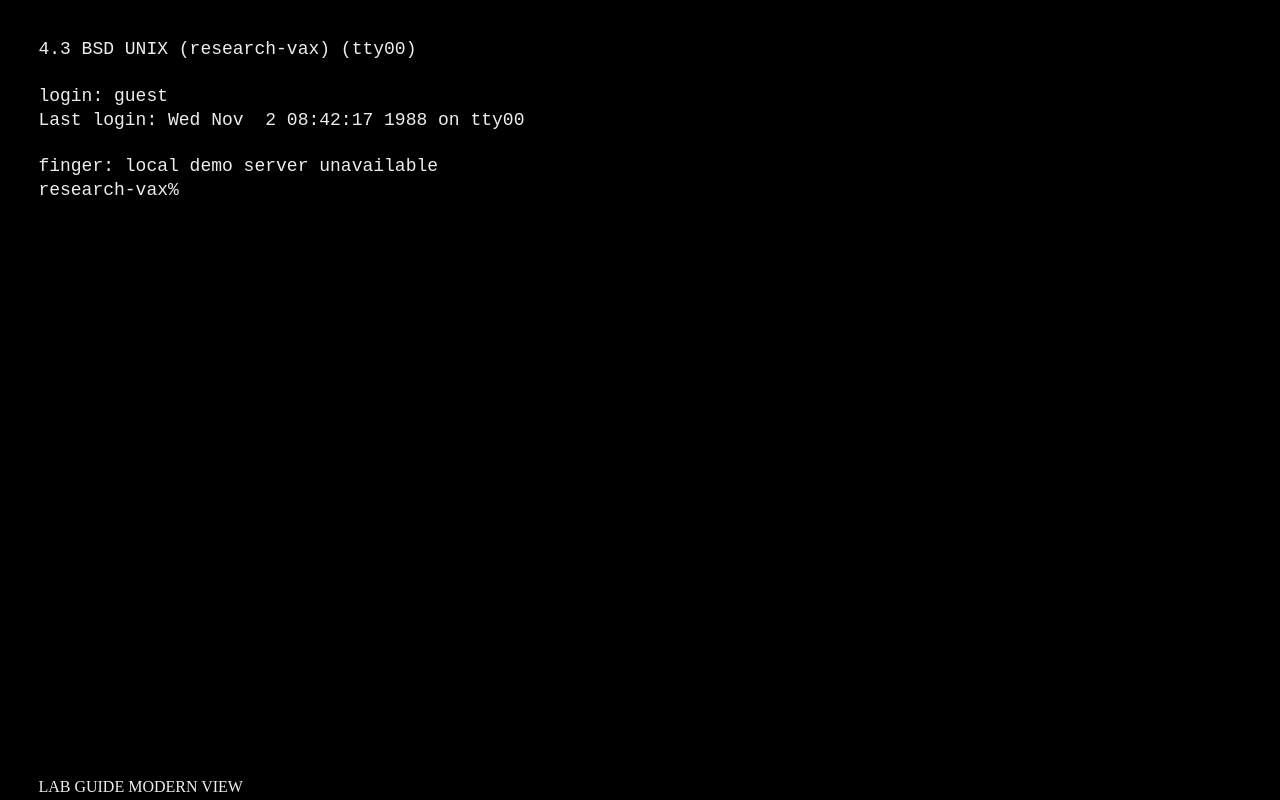
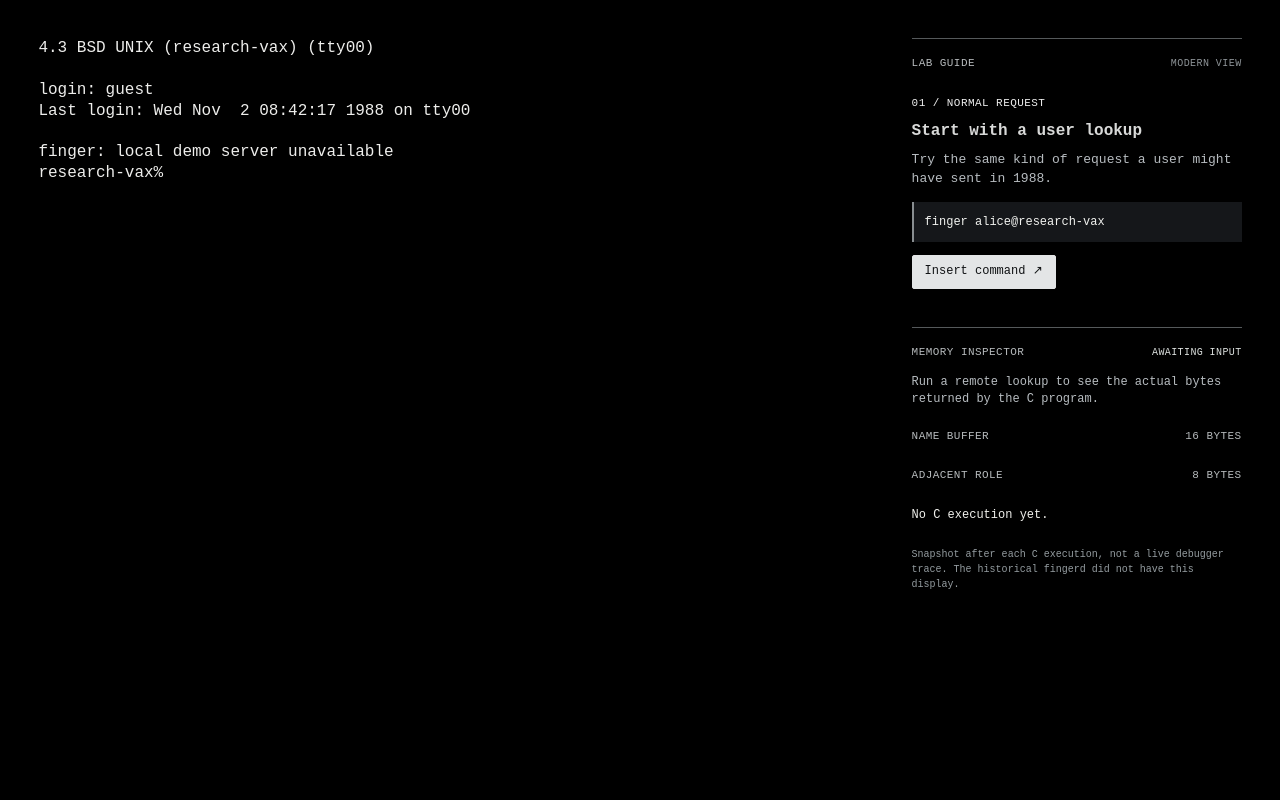
Before and after one commit to oRichard05/morris-worm-buffer-overflow-lab, a website: page web/index.html in a window 1280 px wide. Shown: the top 800 px of the page. Drawn offline with Linux system fonts and the light colour scheme; no server answers.

Commit message:
style: add restrained live C snapshot and compact guided commands

```diff
--- a/web/styles.css
+++ b/web/styles.css
@@ -72,6 +72,107 @@ button:focus-visible, input:focus-visible { outline: 2px solid #eee; outline-off
   font: inherit;
 }
 #inspect-link:hover { color: #fff; }
+
+/* Modern lab companion; the 4.3BSD screen itself is unchanged. */
+.terminal-layout {
+  width: 100%;
+  max-width: 1480px;
+  margin: 0 auto;
+  display: grid;
+  grid-template-columns: minmax(0, 1fr) minmax(285px, 330px);
+  gap: clamp(24px, 3vw, 46px);
+  align-items: start;
+}
+.terminal-layout .screen {
+  max-width: 80ch;
+  font-size: clamp(13px, 1.25vw, 17px);
+}
+.lab-sidebar {
+  min-width: 0;
+  color: #d8d9d8;
+  font: 13px/1.45 "Courier New", Courier, monospace;
+}
+.guide-pane, .snapshot-pane {
+  border-top: 1px solid #55595b;
+  padding: 16px 0 20px;
+}
+.snapshot-pane { margin-top: 18px; }
+.side-kicker, .snapshot-label, .snapshot-state, .guide-step {
+  margin: 0;
+  font: 11px/1.5 "Courier New", Courier, monospace;
+  letter-spacing: .04em;
+  color: #b6babc;
+}
+.side-kicker { display: flex; align-items: center; justify-content: space-between; gap: 12px; }
+.side-kicker span { font-size: 10px; color: #8e9498; }
+.guide-step { margin-top: 23px; color: #efefef; }
+.guide-pane h2 {
+  font: 600 16px/1.4 "Courier New", Courier, monospace;
+  margin: 9px 0 8px;
+}
+.guide-description { color: #b7bcc0; margin: 0 0 14px; }
+.guide-command {
+  padding: 11px;
+  background: #15171a;
+  border-left: 2px solid #888d90;
+  color: #f1f2ef;
+  overflow-wrap: anywhere;
+  margin-bottom: 13px;
+  font: 12px/1.5 "Courier New", Courier, monospace;
+}
+.side-button {
+  background: #e3e5e6;
+  border: 1px solid #e3e5e6;
+  border-radius: 2px;
+  color: #101214;
+  font: 12px/1.3 "Courier New", Courier, monospace;
+  padding: 8px 12px;
+  text-align: left;
+}
+.side-button.secondary { background: transparent; color: #e3e5e6; }
+.side-button:hover { filter: brightness(1.18); }
+.snapshot-heading { display: flex; align-items: baseline; justify-content: space-between; gap: 8px; }
+.snapshot-state { font-size: 10px; color: #dce0de; text-align: right; white-space: nowrap; }
+.snapshot-context { color: #b7bcc0; min-height: 2.8em; margin: 13px 0 20px; font-size: 12px; }
+.snapshot-group { margin-top: 15px; }
+.snapshot-label { display: flex; justify-content: space-between; gap: 12px; padding: 0 0 7px; }
+.snapshot-bytes {
+  display: grid;
+  grid-template-columns: repeat(8, minmax(0, 1fr));
+  gap: 4px;
+}
+.snapshot-byte {
+  display: grid;
+  place-items: center;
+  aspect-ratio: 1 / 1.2;
+  background: #15181b;
+  border: 1px solid #545b61;
+  color: #eff0ee;
+  font: 14px/1 "Courier New",monospace;
+}
+.snapshot-byte.placeholder { color: #60666b; border-color: #303438; }
+.snapshot-byte.changed {
+  background: #f1f1ef;
+  color: #111;
+  border-color: #fff;
+}
+.snapshot-result {
+  margin: 17px 0 0;
+  color: #f0f0ec;
+  font-size: 12px;
+  min-height: 1.8em;
+}
+.snapshot-note { margin: 18px 0 0; font-size: 10px; color: #949ca0; line-height: 1.5; }
+@media (max-width: 880px) {
+  .terminal-layout { grid-template-columns: 1fr; gap: 26px; }
+  .terminal-layout .screen { max-width: 80ch; height: min(63dvh, 530px); min-height: 300px; }
+  .lab-sidebar { display: grid; grid-template-columns: 1fr 1fr; gap: 20px; }
+  .snapshot-pane { margin-top: 0; }
+}
+@media (max-width: 580px) {
+  .lab-sidebar { grid-template-columns: 1fr; gap: 5px; }
+  .terminal-layout .screen { height: min(60dvh, 490px); min-height: 260px; }
+}
 
 .analysis-view {
   min-height: 100dvh;
```
